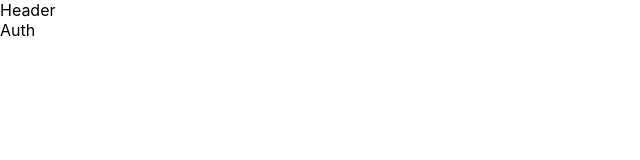
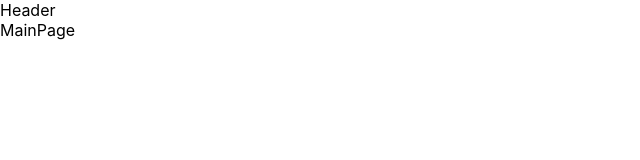
Before and after one commit to StruzhakS/health-app, a React (Create React App) app: page /health-app/mainPage in a window 1280 px wide. Shown: the top 160 px of the page, without its empty margins (0-640 px from the left). Built offline with nearby package versions, Linux system fonts and the light colour scheme.

Commit message:
add mainPage

```diff
--- a/src/components/App/App.jsx
+++ b/src/components/App/App.jsx
@@ -1,6 +1,7 @@
 import Layout from 'components/Layout/Layout';
 import Auth from 'pages/Auth';
 import HomePage from 'pages/HomePage';
+import MainPage from 'pages/MainPage';
 import { Route, Routes } from 'react-router-dom';
 
 export const App = () => {
@@ -10,6 +11,8 @@ export const App = () => {
         <Route path="/" element={<Layout />}>
           <Route index element={<HomePage />} />
           <Route path="/:auth" element={<Auth />} />
+          <Route path="/mainPage" element={<MainPage />} />
+
           <Route path="*" element={<HomePage />} />
         </Route>
       </Routes>
--- /dev/null
+++ b/src/pages/MainPage.jsx
@@ -0,0 +1,7 @@
+import React from 'react';
+
+const MainPage = () => {
+  return <div>MainPage</div>;
+};
+
+export default MainPage;
```
